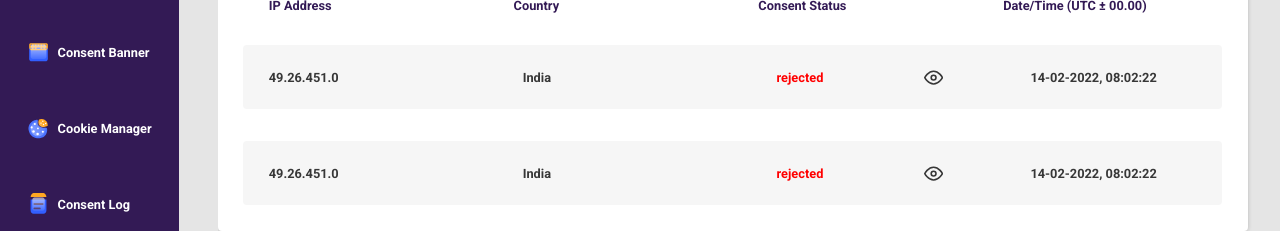
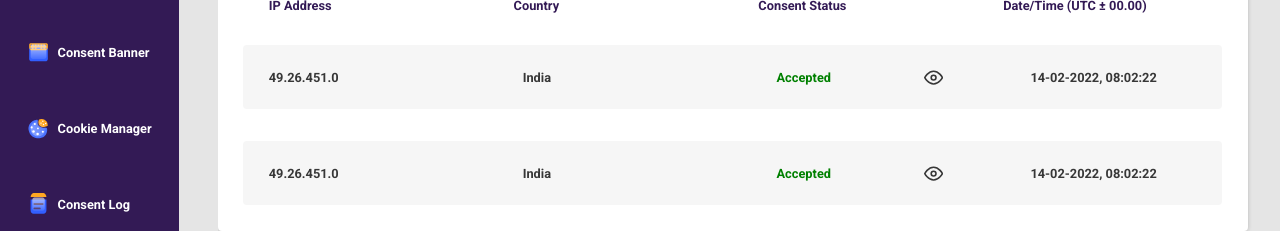
Before and after one commit to viveksingh2893/fronttsaaro, a React (Create React App) app in the folder tsaaro/: page /cl in a window 1280 px wide. Shown: the part 228-459 px from the top of the page. Built offline with nearby package versions, Linux system fonts and the light colour scheme; a web font is replaced by a local one.

Commit message:
bugs removed

```diff
--- a/tsaaro/src/assets/css/consentlog.css
+++ b/tsaaro/src/assets/css/consentlog.css
@@ -4,7 +4,7 @@
         width:96.5vw;
         justify-Content: center;
         align-Items: center;
-        overflow-Y:scroll;
+        overflow-Y:auto;
         padding-Right:2.5vw;
         padding-Bottom:5vh;
 }
--- a/tsaaro/src/assets/css/cookieboard.css
+++ b/tsaaro/src/assets/css/cookieboard.css
@@ -116,7 +116,6 @@ color:#6F6F6F;
 
     .mac{
       display: flex;
-        width: 73vw;
         background-color: #F6F6F6;
         padding: 2vw;
         flex-direction: column;
@@ -302,7 +301,7 @@ body.active-pop {
 }
 
 .modal{
-  overflow-y: scroll;
+  overflow-y: auto;
   width: 100vw;
   height: 100vh;
   top: 0;
--- a/tsaaro/src/component/content/consentLogView.js
+++ b/tsaaro/src/component/content/consentLogView.js
@@ -1,15 +1,25 @@
-import React from "react";
+import React,{useState, useEffect} from "react";
 import "../../assets/css/consentlog.css";
 import SvgIcon from "../../assets/Icon_apps";
 
 const ConsentLogView=(props)=>{
+    const [show, setShow]= useState(false)
+
+    const toggleShow=()=>{
+        setShow(!show);
+    }
+
+    useEffect(()=>{
+        setShow();
+    },[show])
+
     return(
         <div className="consentlog-block">
             <p className="consent-ip">{props.ip}</p>
             <p className="consent-ip">{props.country}</p>
             <div className="consent-ip" style={{display:'flex', flexDirection:'row',justifyContent:'space-between'}}>
                 <p style={{color:props.accept?'green':'red',margin:'0vw'}}>{props.status}</p>
-                <div className="consentlog-eye">
+                <div className="consentlog-eye" onClick={toggleShow}>
                     <SvgIcon name='eye'/>
                 </div>
             </div>
--- a/tsaaro/src/component/content/cookieView.js
+++ b/tsaaro/src/component/content/cookieView.js
@@ -44,7 +44,6 @@ const CookieView = (props) => {
           style={{
             borderBottom: switchcookies[0] === 1 ? "5px solid #5647AB" : "none",
           }}
-          span={4}
         >
           <h4
             className="cm-cookie-selection"
@@ -59,7 +58,6 @@ const CookieView = (props) => {
             borderBottom: switchcookies[1] === 1 ? "5px solid #5647AB" : "none",
           }}
           className="cm-toggle-col"
-          span={4}
         >
           <h4
             className="cm-cookie-selection"
@@ -74,7 +72,6 @@ const CookieView = (props) => {
           style={{
             borderBottom: switchcookies[2] === 1 ? "5px solid #5647AB" : "none",
           }}
-          span={4}
         >
           <h4
             className="cm-cookie-selection"
--- a/tsaaro/src/screen/dashboard/consentlog.js
+++ b/tsaaro/src/screen/dashboard/consentlog.js
@@ -6,7 +6,7 @@ import ConsentPopView from "../../component/popup/consentPopView";
 
 const ConsentlogScr = (props) => {
   const [scan, setScan] = useState(false);
-  const [accept, setAccept] = useState(false)
+  const [accept, setAccept] = useState(true)
 
   const toggleScan = () => {
     setScan(!scan);
@@ -55,14 +55,14 @@ const ConsentlogScr = (props) => {
             accept={accept}
             ip='49.26.451.0'
             country='India'
-            status={accept?'accepted':'rejected'}
+            status={accept?'Accepted':'Rejected'}
             time='14-02-2022, 08:02:22'
         />
         <ConsentLogView
             accept={accept}
             ip='49.26.451.0'
             country='India'
-            status={accept?'accepted':'rejected'}
+            status={accept?'Accepted':'Rejected'}
             time='14-02-2022, 08:02:22'
         />
       </div>
```
Also changed, not shown: tsaaro/src/component/content/manuallyAddCookieView.js (line endings or trailing spaces).
